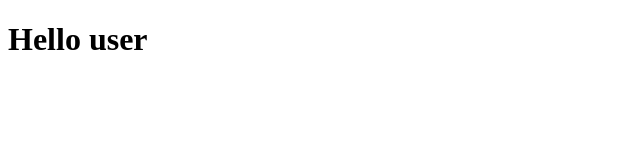
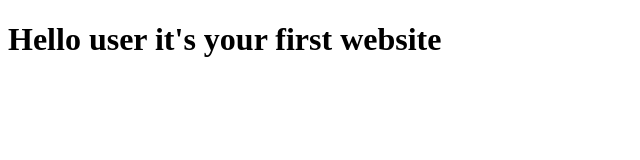
Before and after one commit to ambuj0019/first-site, a plain HTML site: page site/index.html in a window 1280 px wide. Shown: the whole page, without its empty margins (0-640 px from the left). Drawn offline with Linux system fonts and the light colour scheme.

Commit message:
a little change to index content

```diff
--- a/site/index.html
+++ b/site/index.html
@@ -4,6 +4,6 @@
 	<title>My first site</title>
 </head>
 <body>
-<h1>Hello user</h1>
+<h1>Hello user it's your first website</h1>
 </body>
 </html>
```
